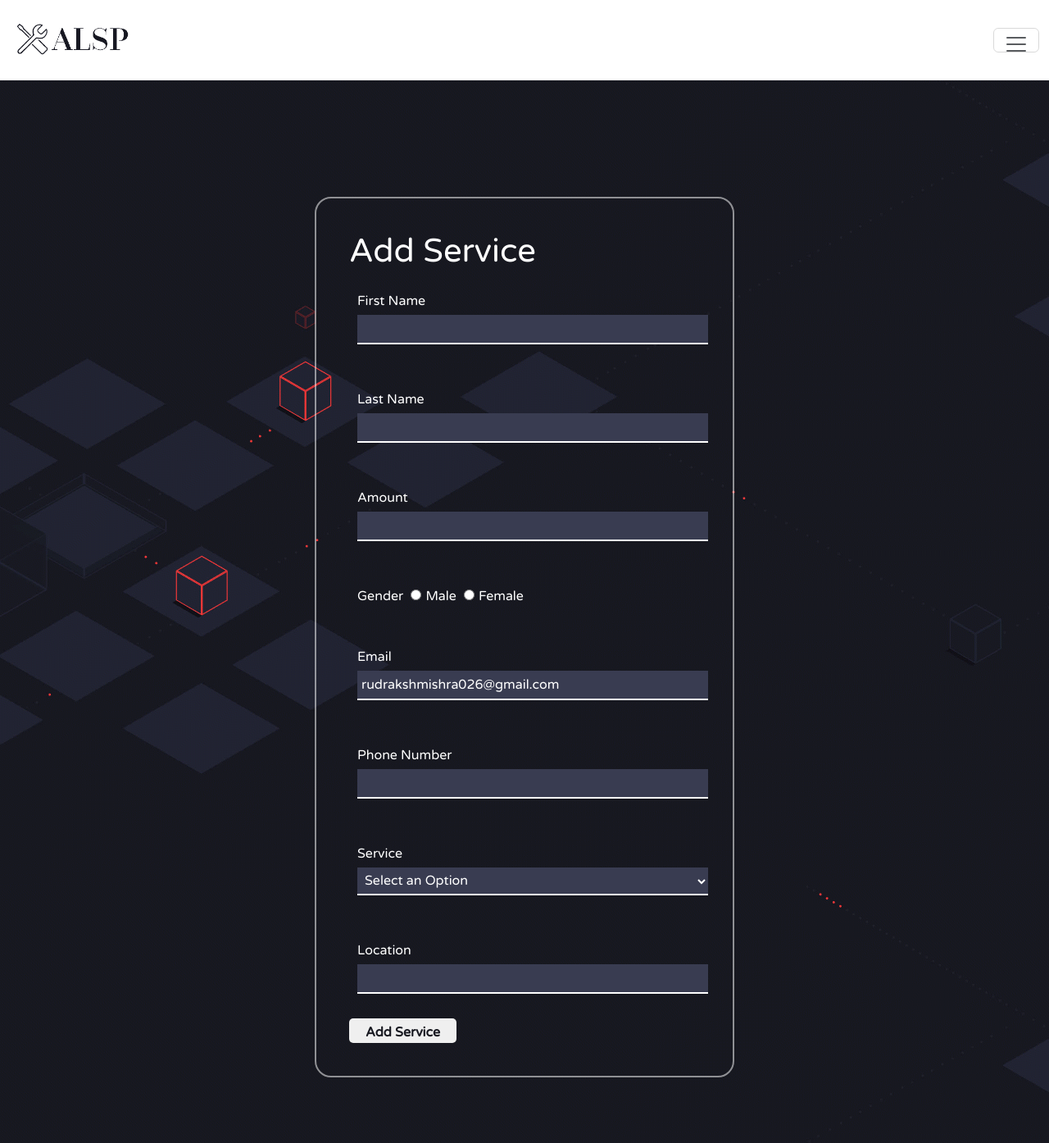
After one commit to Rudraksh026/Servi-MarketPlace-Website-for-College-Project, a PHP site: page /addService.php in a window 1280 px wide. The commit adds this page. Shown: the whole page at 82% size. Run offline with PHP 8.4, Linux system fonts and the light colour scheme; a user stored in the database is signed in.

Commit message:
i have added add service

```diff
--- /dev/null
+++ b/addService.php
@@ -0,0 +1,227 @@
+<!DOCTYPE html>
+<html lang="en">
+<?php
+    session_start();
+    include "dp.php";
+    if(isset($_SESSION['adminName'])){
+        echo '
+        <head>
+            <meta charset="UTF-8">
+            <meta name="viewport" content="width=device-width, initial-scale=1.0">
+            <title>ADD SERVICE | ALSP</title>
+            <link rel="stylesheet" href="style/bootstrap/bootstrap.min.css">
+            <link rel="stylesheet" href="style/style.css">
+            <style>
+                @import url("https://fonts.googleapis.com/css2?family=Varela+Round&display=swap");
+        *{
+            font-family: "Varela Round", sans-serif;
+            box-sizing: border-box;
+            color: white;
+            margin: 0;
+            padding: 0;
+        }
+        body{
+            background: url(img/login_signup_background.gif);
+            padding-top: 10em;
+        }
+        .logo{
+            width: 150px;
+        }
+        .container {
+            border: 2px solid rgba(255, 255, 255, 0.523);
+            width: 40%;
+            margin: 80px auto;
+            padding: 40px;
+            border-radius: 20px;
+            display: flex;
+            flex-wrap: wrap;
+            flex-direction: row;
+        }
+
+        .container h1 {
+            width: 100%;
+            margin: auto;
+        }
+
+        form {
+            width: 100%;
+        }
+
+        .container form div {
+            display: inline-block;
+            width: 45%;
+            margin: 25px 10px;
+        }
+
+        input[type="text"],
+        input[type="email"],
+        input[type="date"],
+        select,
+        input[type="number"] {
+            width: 100%;
+            border: none;
+            border-bottom: 2px solid white;
+            background-color: #393c51;
+        }
+
+        input ,select{
+            margin: 5px 0px;
+            outline: none;
+            padding: 5px;
+            color:white;
+        }
+
+        input[type="radio"] {
+            margin: 0 5px;
+        }
+
+        button {
+            color: #171820;
+            height: 30px;
+            padding: 5px 20px;
+            font-weight: bold;
+            border-radius: 5px;
+            border: none;
+            outline: none;
+            cursor: pointer;
+        }
+
+        @media (max-width:1300px) {
+            .container form div {
+            display: inline-block;
+            width: 100%;
+            margin: 25px 10px;
+        }
+        }
+
+        @media (max-width:500px) {
+            .container{
+                border:none;
+                width: 100%;
+            }
+        }
+
+            </style>
+        </head>
+        <body>
+            <nav class="navbar bg-body-tertiary fixed-top" style="background-color: white !important;">
+                <div class="container-fluid">
+                  <a class="navbar-brand" href="Home.php"><img class="logo" src="img/logo.png" alt=""></a>
+
+                  <button class="navbar-toggler" type="button" data-bs-toggle="offcanvas" data-bs-target="#offcanvasNavbar" aria-controls="offcanvasNavbar" aria-label="Toggle navigation">
+                    <span class="navbar-toggler-icon"></span>
+                  </button>
+                  <div class="offcanvas offcanvas-end" tabindex="-1" id="offcanvasNavbar" aria-labelledby="offcanvasNavbarLabel">
+                    <div class="offcanvas-header">
+                      <h5 class="offcanvas-title" id="offcanvasNavbarLabel">Find all Services</h5>
+                      <button type="button" class="btn-close" data-bs-dismiss="offcanvas" aria-label="Close"></button>
+                    </div>
+                    <div class="offcanvas-body">
+                      <ul class="navbar-nav justify-content-end flex-grow-1 pe-3">
+                        <li class="nav-item">
+                          <a class="nav-link active" aria-current="page" href="Home.php">Home</a>
+                        </li>
+                        <li class="nav-item">
+                          <a class="nav-link" href="addYourService.php">Add Your Service</a>
+                        </li>
+                        <li class="nav-item">
+                          <a class="nav-link" href="#">Delete Your Service</a>
+                        </li>
+                        <li class="nav-item">
+                          <a class="nav-link" href="logout.php">Log Out</a>
+                        </li>
+
+                      </ul>
+
+                    </div>
+                  </div>
+                </div>
+              </nav>
+
+              <div class="container">
+                <h1>Add Service</h1>
+                <form action="addService.php" method="post">
+
+                    <div>
+                        <label for="fname">First Name<br></label>
+                        <input type="text" id="fname" name="fname" required>
+                    </div>
+                    <div>
+                        <label for="lname">Last Name<br></label>
+                        <input type="text" id="lname" name="lname" required>
+                    </div>
+                    <div>
+                        <label for="amount">Amount<br></label>
+                        <input type="number" id="amount" name="amount" required>
+                    </div>
+                    <div>
+                        <label>Gender<br></label>
+                        <input type="radio" name="gender" id="male" value="M" required><label for="male">Male</label>
+                        <input type="radio" name="gender" id="Female" value="F" required><label id="female" for="Female">Female</label>
+                    </div>
+                    <div>
+                        <label for="email">Email<br></label>
+                        <input type="email" id="email" name="email" value="'.$_SESSION['email'].'" required>
+                    </div>
+                    <div>
+                        <label for="phoneNo">Phone Number<br></label>
+                        <input type="number" id="phoneNo" name="number" required>
+                    </div>
+                    <div>
+                        <label for="service">Service<br></label>
+                        <select name="service" id="service" required>
+                            <option value="none" selected disabled hidden>Select an Option</option>
+                            <option value="Designer">Designer</option>
+                            <option value="Developer">Developer</option>
+                            <option value="Electrician">Electrician</option>
+                            <option value="Plumber">Plumber</option>
+                            <option value="Constructor">Constructor</option>
+                            <option value="Insurance">Insurance</option>
+                            <option value="Travel_agency">Travel agency</option>
+                            <option value="Financial_services">Financial services</option>
+                            <option value="Medical">Medical</option>
+                            <option value="Legal_work">Legal Work</option>
+                            <option value="Tutor">Tutor</option>
+                            <option value="Sport_Academy">Sport Academy</option>
+                            <option value="music_Academy">Music Academy</option>
+                            <option value="dance_Academy">Dance Academy</option>
+                            <option value="Freelancer">Freelancer</option>
+                        </select>
+                    </div>
+                    <div>
+                        <label for="location">Location<br></label>
+                        <input type="text" id="location" name="location" required>
+                    </div>
+                    <button>Add Service</button>
+                </form>
+            </div>
+
+
+              <script src="javaScript/bootstrap/bootstrap.min.js"></script>
+        ';
+        if($_SERVER['REQUEST_METHOD'] == 'POST'){
+            $name= $_POST['fname']." ".$_POST['lname'];
+            $amount = $_POST['amount'];
+            $gender = $_POST['gender'];
+            $email = $_POST['email'];
+            $number = $_POST['number'];
+            $service = $_POST['service'];
+            $location = $_POST['location'];
+            $sql = "INSERT INTO `service_details` (`name`, `email`, `gender`, `number`, `location`, `service`, `amount`) VALUES ('$name', '$email', '$gender', $number, '$location', '$service', $amount);";
+            $result = mysqli_query($conn,$sql);
+            if($result){
+                echo '<div class="success success-warning success-dismissible fade show" role="alert">
+                <strong>Successfully!</strong> You can now find it on the home page.
+                <button type="button" class="close" data-dismiss="alert" aria-label="Close">
+                  <span aria-hidden="true">&times;</span>
+                </button>
+              </div>';
+            }
+        }
+    }
+    else
+      header("location: login.php");
+
+?>
+</body>
+</html>
--- a/login.php
+++ b/login.php
@@ -17,6 +17,7 @@
             echo "<script>alert('Invalid Email and Password');</script>";
         }
     }
+
 ?>
 
 <!DOCTYPE html>
--- a/register.php
+++ b/register.php
@@ -96,8 +96,8 @@
         input {
             margin: 5px 0px;
             outline: none;
-            height: 20px;
             padding: 5px;
+            color:white;
         }
 
         input[type="radio"] {
```
Also changed, not shown: home.php (+5 -6 lines), index.php (+4 -4 lines), service_details.sql (added, +71 -0 lines), user_detail.sql (renamed from 127_0_0_1.sql, +5 -8 lines), README.md (deleted), 1 other file.
